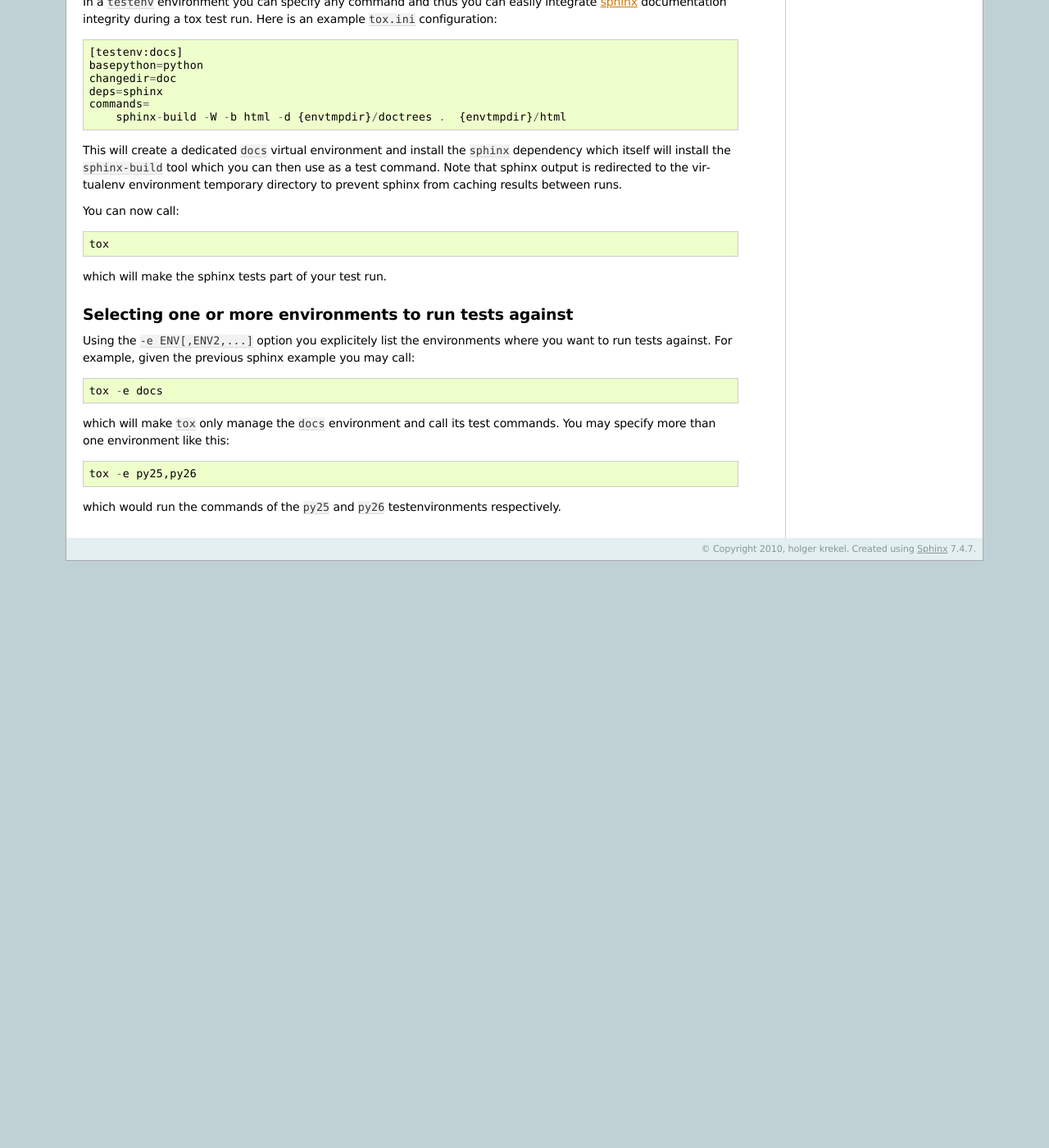
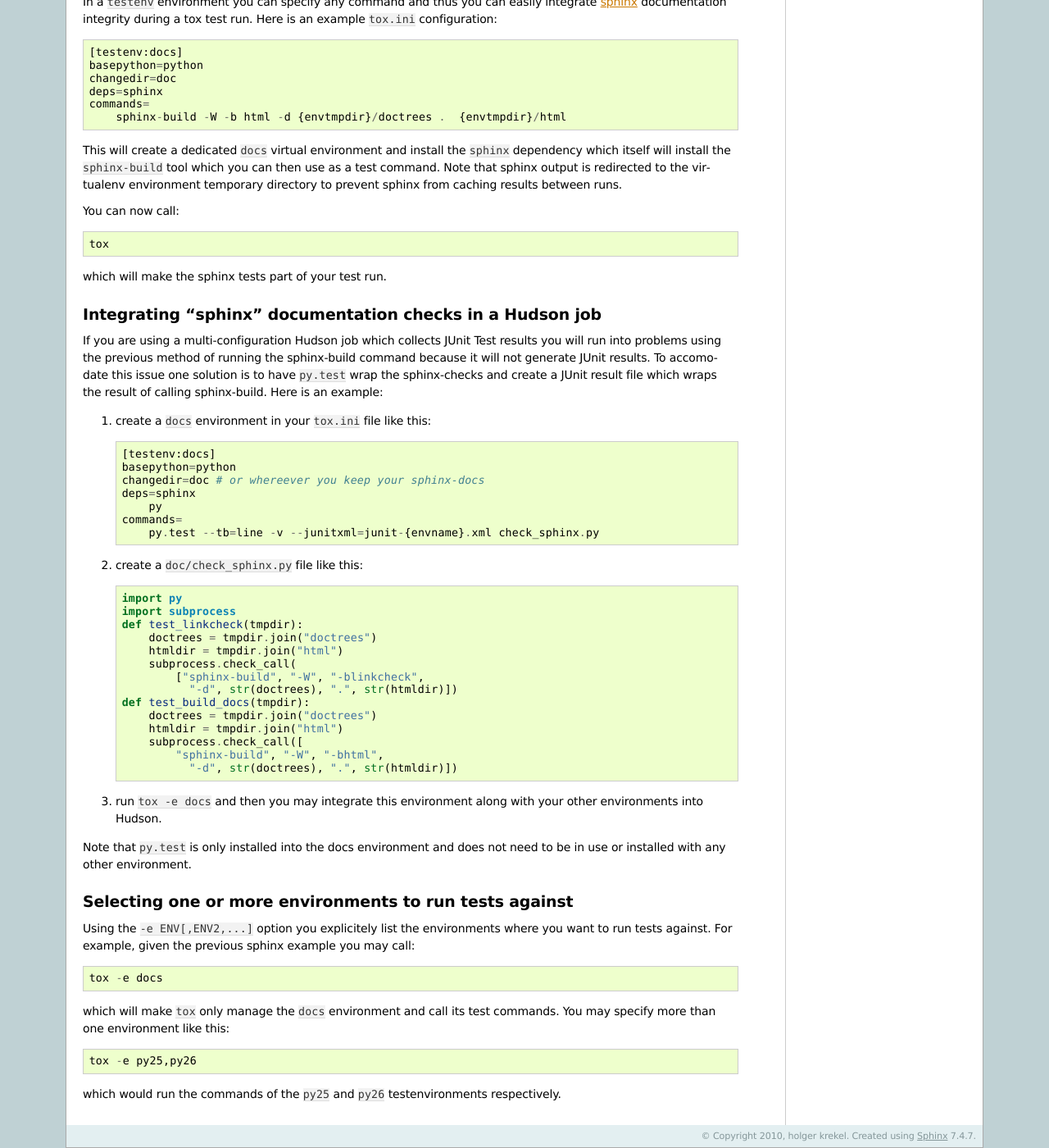
Before and after one commit to msabramo/tox, a Sphinx documentation site: the page built from doc/example/general.txt, in a window 1280 px wide and 1400 px high, scrolled down 611 px. Shown: the whole window at 82% size. Built offline with Sphinx 7.4.7, drawn with Linux system fonts in a browser that asks for light colours; before the commit the page ends 1295 px from its top, so only the background shows below that; some of the changed text lies outside the part shown.

Commit message:
refinements to the sphinx examples

```diff
--- a/doc/example/general.txt
+++ b/doc/example/general.txt
@@ -51,6 +51,50 @@ You can now call::
 
 which will make the sphinx tests part of your test run.
 
+Integrating "sphinx" documentation checks in a Hudson job
+----------------------------------------------------------------
+
+If you are using a multi-configuration Hudson job which collects
+JUnit Test results you will run into problems using the previous
+method of running the sphinx-build command because it will not
+generate JUnit results.  To accomodate this issue one solution
+is to have ``py.test`` wrap the sphinx-checks and create a
+JUnit result file which wraps the result of calling sphinx-build.
+Here is an example:
+
+1. create a ``docs`` environment in your ``tox.ini`` file like this::
+
+    [testenv:docs]
+    basepython=python
+    changedir=doc # or whereever you keep your sphinx-docs
+    deps=sphinx
+        py
+    commands=
+        py.test --tb=line -v --junitxml=junit-{envname}.xml check_sphinx.py
+
+2. create a ``doc/check_sphinx.py`` file like this::
+
+    import py
+    import subprocess
+    def test_linkcheck(tmpdir):
+        doctrees = tmpdir.join("doctrees")
+        htmldir = tmpdir.join("html")
+        subprocess.check_call(
+            ["sphinx-build", "-W", "-blinkcheck",
+              "-d", str(doctrees), ".", str(htmldir)])
+    def test_build_docs(tmpdir):
+        doctrees = tmpdir.join("doctrees")
+        htmldir = tmpdir.join("html")
+        subprocess.check_call([
+            "sphinx-build", "-W", "-bhtml",
+              "-d", str(doctrees), ".", str(htmldir)])
+
+3. run ``tox -e docs`` and then you may integrate this environment
+   along with your other environments into Hudson.
+
+Note that ``py.test`` is only installed into the docs environment
+and does not need to be in use or installed with any other environment.
+
 Selecting one or more environments to run tests against
 --------------------------------------------------------
 
```
Also changed, not shown: doc/example/pytest.txt (+5 -2 lines), 1 other file.
